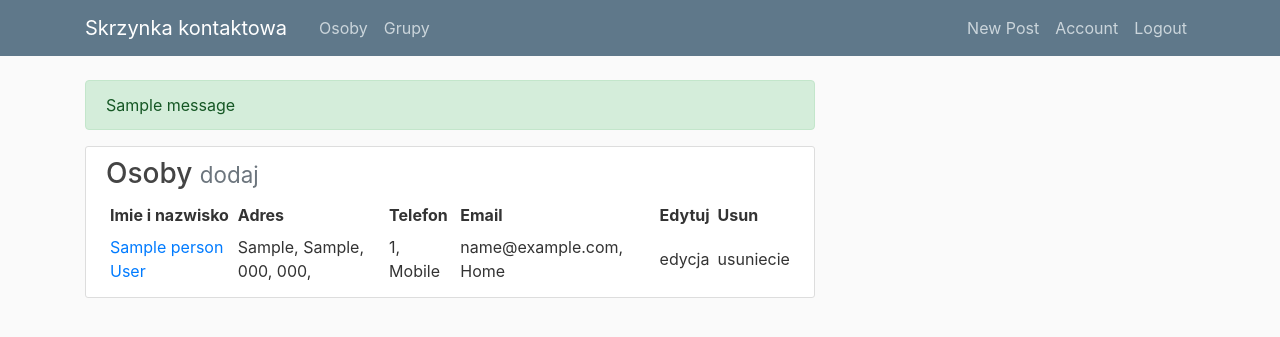
After one commit to Sunip88/Warsztaty_3, a Django app: page /show/ in a window 1280 px wide. The commit adds this page. Shown: the top 337 px of the page. Run offline with Django 3.2, Linux system fonts and the light colour scheme; tables that the repository leaves empty hold one stand-in row (values such as "Sample post"); one stand-in notice (Sample message) is shown; some libraries are stand-ins or nearby versions.

Commit message:
Added editing - still one addres, email etc

```diff
--- a/contact_box/templates/contact_box/base.html
+++ b/contact_box/templates/contact_box/base.html
@@ -19,13 +19,13 @@
     <header class="site-header">
       <nav class="navbar navbar-expand-md navbar-dark bg-steel fixed-top">
         <div class="container">
-          <a class="navbar-brand mr-4" href="#">Skrzynka kontaktowa</a>
+          <a class="navbar-brand mr-4" href="{% url 'home' %}">Skrzynka kontaktowa</a>
           <button class="navbar-toggler" type="button" data-toggle="collapse" data-target="#navbarToggle" aria-controls="navbarToggle" aria-expanded="false" aria-label="Toggle navigation">
           <span class="navbar-toggler-icon"></span>
           </button>
           <div class="collapse navbar-collapse" id="navbarToggle">
             <div class="navbar-nav mr-auto">
-              <a class="nav-item nav-link" href="#">Osoby</a>
+              <a class="nav-item nav-link" href="{% url 'show-all' %}">Osoby</a>
               <a class="nav-item nav-link" href="#">Grupy</a>
             </div>
             <div class="navbar-nav">
@@ -37,7 +37,9 @@
         </div>
       </nav>
     </header>
-    {% block navbar %}{% endblock %}
+    {% block navbar %}
+        {% block content %}{% endblock %}
+    {% endblock %}
 
 
 
--- /dev/null
+++ b/contact_box/templates/contact_box/person.html
@@ -0,0 +1,38 @@
+{% extends "contact_box/base.html" %}
+{% load extras %}
+{% block content %}
+    <main role="main" class="container">
+    <div class="row">
+        <div class="col-md-8">
+            {% if messages %}
+                {% for message in messages %}
+                    <div class="alert alert-{{ message.tags }}">{{ message }}</div>
+                {% endfor %}
+            {% endif %}
+        <div class="content-section">
+            <h3>Osoby <a href="{% url 'person-add' %}" class="small text-secondary">dodaj</a></h3>
+            <table cellspacing="3" cellpadding="4">
+                <tr>
+                    <th>Imie i nazwisko</th>
+                    <th>Adres</th>
+                    <th>Telefon</th>
+                    <th>Email</th>
+                    <th>Edytuj</th>
+                    <th>Usun</th>
+                </tr>
+                {% for person in persons %}
+                    <tr>
+                        <td><a href="{% url 'person-specific' person.id %}">{{ person.name }} {{ person.surname }}</a></td>
+                        <td>{{ person|person_address_first }}</td>
+                        <td>{{ person|person_phonenumber_first }}</td>
+                        <td>{{ person|person_email_first }}</td>
+                        <td>edycja</td>
+                        <td>usuniecie</td>
+                    </tr>
+                {% endfor %}
+            </table>
+            </div>
+        </div>
+    </div>
+</main>
+{% endblock content %}
--- a/contact_box/templates/contact_box/person_nav.html
+++ b/contact_box/templates/contact_box/person_nav.html
@@ -4,7 +4,7 @@
     <div class="row">
         <div class="col-md-4">
             <div class="content-section">
-            <h3>Osoby <a href="#" class="small text-secondary">dodaj</a></h3>
+            <h3>Osoby <a href="{% url 'person-add' %}" class="small text-secondary">dodaj</a></h3>
                 <p>
                     <ul class="list-group">
                         {% for person in persons %}
--- a/contact_box/templates/contact_box/person_specs.html
+++ b/contact_box/templates/contact_box/person_specs.html
@@ -5,7 +5,8 @@
         <div class="media">
             <img class="rounded-circle account-img" src="{{ person_spec.image.url }}">
             <div class="media-body">
-                <h2 class="account-heading">{{ person_spec.name }} {{ person_spec.surname }}</h2>
+                <h2 class="account-heading">{{ person_spec.name }} {{ person_spec.surname }}
+                    <a href="{% url 'modify-person' person_spec.id %}" class="small">edytuj</a> </h2>
                 <p class="text-secondary">{{ person_spec.description }}</p><br>
 
                 {% if person_spec|person_email_all %}
--- a/contact_box/templatetags/extras.py
+++ b/contact_box/templatetags/extras.py
@@ -5,15 +5,69 @@ register = template.Library()
 
 
 @register.filter(name='person_address_all')
-def movie_genre_all(person):
+def person_address_all(person):
     return person.address_set.all()
 
 
+@register.filter(name='person_address_first')
+def person_address_first(person):
+    temp = person.address_set.first()
+    if temp is None:
+        temp = ''
+    else:
+        city = temp.city
+        if city is None:
+            city = 'brak'
+        else:
+            city += ', '
+        street = temp.street
+        if street is None:
+            street = 'brak'
+        else:
+            street += ', '
+        street_number = temp.street_number
+        if street_number is None:
+            street_number = 'brak'
+        else:
+            street_number += ', '
+        flat_number = temp.flat_number
+        if flat_number is None:
+            flat_number = ''
+        else:
+            flat_number += ', '
+        temp = city + street + street_number + flat_number
+    return temp
+
+
 @register.filter(name='person_phonenumber_all')
-def movie_genre_all(person):
+def person_phone_number_all(person):
     return person.phonenumber_set.all()
 
 
+@register.filter(name='person_phonenumber_first')
+def person_phone_number_all(person):
+    temp = person.phonenumber_set.first()
+    if temp is None:
+        temp = ''
+    else:
+        number = temp.phone_number
+        type_num = temp.get_type_number_display()
+        temp = str(number) + ', ' + str(type_num)
+    return temp
+
+
 @register.filter(name='person_email_all')
-def movie_genre_all(person):
+def person_email_all(person):
     return person.email_set.all()
+
+
+@register.filter(name='person_email_first')
+def person_email_all(person):
+    temp = person.email_set.first()
+    if temp is None:
+        temp = ''
+    else:
+        email = temp.email_address
+        type_email = temp.get_email_type_display()
+        temp = email + ', ' + type_email
+    return temp
--- a/contact_box/urls.py
+++ b/contact_box/urls.py
@@ -3,7 +3,9 @@ from contact_box.views import *
 
 urlpatterns = [
     path('', Home.as_view(), name='home'),
-    path('show/<int:id_person>', Show.as_view(), name='person-specific'),
+    path('show/<int:id_person>', ShowSpecific.as_view(), name='person-specific'),
     path('new/', NewPerson.as_view(), name='person-add'),
+    path('show/', Show.as_view(), name='show-all'),
+    path('modify/<int:person_id>/', EditPerson.as_view(), name='modify-person'),
 
 ]
--- a/contact_box/views.py
+++ b/contact_box/views.py
@@ -14,6 +14,13 @@ class Home(View):
 
 
 class Show(View):
+    persons = Person.objects.all()
+
+    def get(self, request):
+        return render(request, 'contact_box/person.html', {'persons': self.persons})
+
+
+class ShowSpecific(View):
     persons = Person.objects.all()
 
     def get(self, request, id_person):
@@ -51,3 +58,61 @@ class NewPerson(View):
 
             return HttpResponse('gg dane')
         return HttpResponse('Nieprawidłowe dane')
+
+
+class EditPerson(View):
+    form_class = AddPersonForm
+    form_class_address = AddressForm
+    form_class_email = EmailForm
+    form_class_phone = PhoneNumberForm
+
+    def get(self, request, person_id):
+        persons_nav = Person.objects.all()
+        person = Person.objects.get(id=person_id)
+        address = person.address_set.all().first() # temp
+        email = person.email_set.all().first() # temp
+        phone = person.phonenumber_set.all().first()
+
+        initial_person = {'name': person.name, 'surname': person.surname, 'description': person.description, 'image': person.image}
+        form_db_person = self.form_class(initial=initial_person)
+
+        if address:
+            initial_address = {'city': address.city, 'street': address.street, 'street_number': address.street_number,
+                               'flat_number': address.flat_number}
+            form_db_address = self.form_class_address(initial=initial_address)
+        else:
+            form_db_address = self.form_class_address
+        if email:
+            initial_email = {'email_address': email.email_address, 'email_type': email.email_type}
+            form_db_email = self.form_class_email(initial=initial_email)
+        else:
+            form_db_email = self.form_class_email
+        if phone:
+            initial_phone = {'phone_number': phone.phone_number, 'type_number': phone.type_number}
+            form_db_phone = self.form_class_phone(initial=initial_phone)
+        else:
+            form_db_phone = self.form_class_phone
+
+        return render(request, 'contact_box/person_add.html',
+                      {'form_p': form_db_person, 'form_a': form_db_address, 'form_e': form_db_email,
+                       'form_phone': form_db_phone, 'persons': persons_nav})
+
+#do zrobienia
+    def post(self, request):
+        form = self.form_class(request.POST)
+        if form.is_valid():
+            form.save()
+            new_person = Person.objects.get(id=form.instance.id)
+            form_a = self.form_class_address(request.POST)
+            form_e = self.form_class_email(request.POST)
+            form_phone = self.form_class_phone(request.POST)
+            if form_a.is_valid() and form_e.is_valid():
+                form_a.instance.persons = new_person
+                form_e.instance.persons = new_person
+                form_phone.instance.persons = new_person
+                form_a.save()
+                form_e.save()
+                form_phone.save()
+
+            return HttpResponse('gg dane')
+        return HttpResponse('Nieprawidłowe dane')
```
Also changed, not shown: contact_box/templates/contact_box/home.html (+14 -3 lines), contact_box/static/contact_box/main.css (line endings or trailing spaces).
